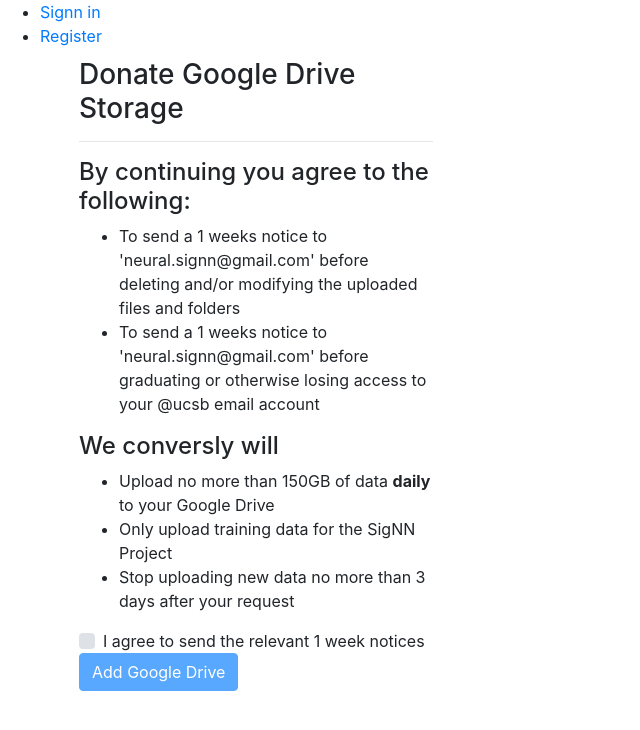
After one commit to AriAlavi/SigNNWebsite, a Django app: template main/templates/main/add_drive_confirm.html in a window 1280 px wide. The commit adds this page. Shown: the top 730 px of the page, without its empty margins (0-640 px from the left). Run offline with Django 3.2, Linux system fonts and the light colour scheme; the template is opened without the code that fills it, so the values that code supplies are empty; parts of the project's set-up code (start-up, migrations or seed data) failed here and were passed over; some libraries are stand-ins or nearby versions.

Commit message:
Confirmation for adding drive

```diff
--- /dev/null
+++ b/main/templates/main/add_drive_confirm.html
@@ -0,0 +1,39 @@
+{% extends "main/base.html" %}
+{% load static %}
+{% block content %}
+<div class="col-sm-4">
+    <h3>Donate Google Drive Storage</h3>
+    <hr>
+    <h4>By continuing you agree to the following:</h4>
+    <ul>
+        <li>To send a 1 weeks notice to 'neural.signn@gmail.com' before deleting and/or modifying the uploaded files and folders</li>
+        <li>To send a 1 weeks notice to 'neural.signn@gmail.com' before graduating or otherwise losing access to your @ucsb email account</li>
+    </ul>
+    <h4>We conversly will</h4>
+    <ul>
+        <li>Upload no more than 150GB of data <b>daily</b> to your Google Drive</li>
+        <li>Only upload training data for the SigNN Project</li>
+        <li>Stop uploading new data no more than 3 days after your request</li>
+    </ul>
+
+    <div class="custom-control custom-checkbox">
+        <input type="checkbox" class="custom-control-input" id="checkterms">
+        <label class="custom-control-label" for="checkterms">I agree to send the relevant 1 week notices</label>
+    </div>
+    <form action="{% url 'add_drive' %}">
+        <button class="btn btn-primary" id="addDrive" disabled >Add Google Drive</button>
+    </form>
+</div>
+
+<script>
+$("#checkterms").click(function(e){
+    var me = e.currentTarget;
+    if(me.checked){
+        $("#addDrive")[0].disabled = false;
+    }else{
+        $("#addDrive")[0].disabled = true;
+    }
+
+})
+</script>
+{% endblock content %}
--- a/main/templates/main/home.html
+++ b/main/templates/main/home.html
@@ -4,7 +4,7 @@
 hi
 
 {% if request.user.profile.api_allowed and not request.user.profile.googlecreds %}
-<form action="{% url 'add_drive' %}">
+<form action="{% url 'add_drive_terms' %}">
     <button class="btn button-primary">
         Add GDrive to backend
     </button>
--- a/main/urls.py
+++ b/main/urls.py
@@ -6,4 +6,5 @@ urlpatterns = [
     path('register/', main_views.register, name="register"),
     path('addDrive/', main_views.drivePermission, name="add_drive"),
     path('oauth2callback', main_views.auth_return, name="auth_return"),
+    path('add_drive_terms/', main_views.add_drive_terms, name="add_drive_terms"),
 ]
```
Also changed, not shown: SigNNWebsite/settings.py (+5 -10 lines), main/views.py (+17 -6 lines).
